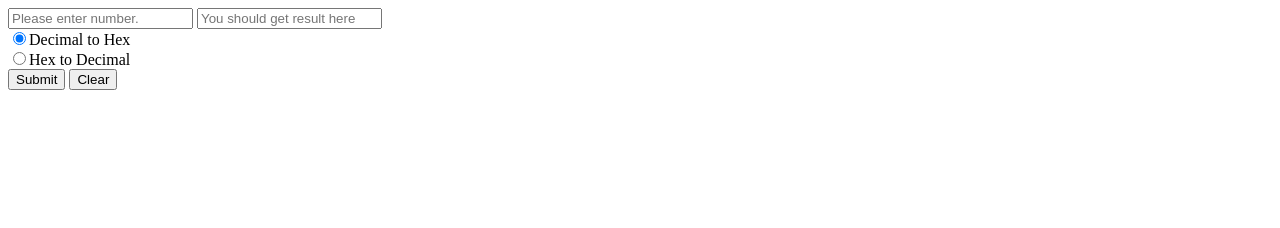
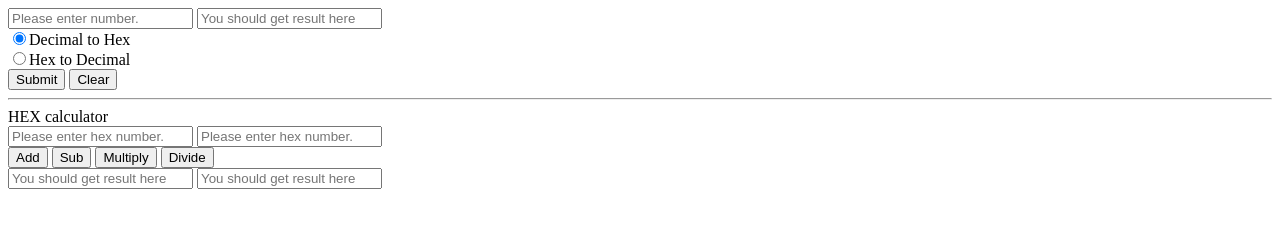
Before and after one commit to lifuzu/hexcalculator, a plain HTML site: page index.html in a window 1280 px wide. Drawn offline with Linux system fonts and the light colour scheme.

Commit message:
add more functions.

```diff
--- a/index.html
+++ b/index.html
@@ -11,6 +11,30 @@
     function hex2dec(hex) {
       return parseInt(hex, 16);
     }
+
+    function hexadd(h1, h2) {
+      return dec2hex(hex2dec(h1) + hex2dec(h2));
+    }
+
+    function hexsub(h1, h2) {
+      return dec2hex(hex2dec(h1) - hex2dec(h2));
+    }
+
+    function hexmul(h1, h2) {
+      return dec2hex(hex2dec(h1) * hex2dec(h2));
+    }
+
+    function hexmsd(h1) {
+      return dec2hex(hex2dec(h1) | parseInt('ffffffff', 16));
+    }
+
+    function hexdiv(h1, h2) {
+      return dec2hex(hex2dec(h1) / hex2dec(h2));
+    }
+
+    function hexmod(h1, h2) {
+      return dec2hex(hex2dec(h1) % hex2dec(h2));
+    }
   </script>
 </head>
 <body>
@@ -21,6 +45,19 @@
   <input type="radio" name="orient" value="hex2dec">Hex to Decimal</input><br>
   <input type="button" value="Submit" onclick="if (orient.value=='dec2hex') {target.value=dec2hex(source.value)} else {target.value=hex2dec(source.value)}">
   <input type="button" value="Clear" onclick="source.value=''; target.value=''">
+  <hr/>
+  <label>HEX calculator</label></br>
+  <input type="text" name="input1" placeholder="Please enter hex number.">
+  <input type="text" name="input2" placeholder="Please enter hex number."><br/>
+  <input type="button" value="Add" onclick="output1.value=hexadd(input1.value, input2.value)">
+  <input type="button" value="Sub" onclick="output1.value=hexsub(input1.value, input2.value)">
+  <input type="button" value="Multiply" onclick="output1.value=hexmul(input1.value, input2.value) /*output2.value=hexmsd(hexmul(input1.value, input2.value))*/">
+  <input type="button" value="Divide" onclick="output1.value=hexdiv(input1.value, input2.value); output2.value=hexmod(input1.value, input2.value)"><br>
+  <input type="text" name="output1" placeholder="You should get result here">
+  <input type="text" name="output2" placeholder="You should get result here">
   </form>
 </body>
 </html>
+
+<!-- Validate the input data. -->
+<!-- The two input text boxes should accept only HEX digits and the result is placed in the 3rd text box. For Multiplication and division use the fourth textbox to display 32 bit of Most Significant Digits during multiplication or reminder during division. -->
```
